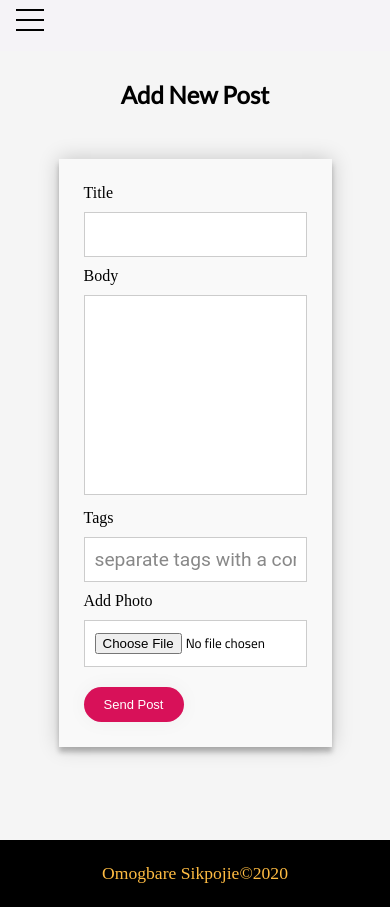
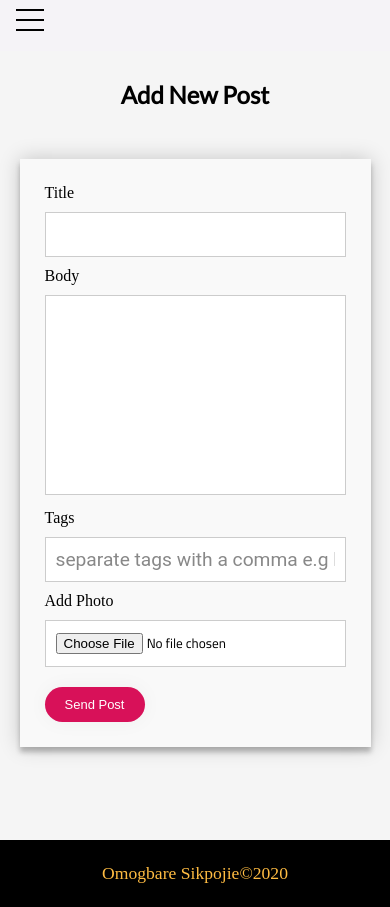
Before and after one commit to raymond-sikpojie/MERN-Fullstack-Blog, a React (Create React App) app in the folder client/: page /posts/new in a window 390 px wide. Built offline with nearby package versions, Linux system fonts and the light colour scheme; sample sign-in values are in the browser's storage; a web font is replaced by a local one.

Commit message:
post form width

```diff
--- a/client/src/components/PostForm/postform.css
+++ b/client/src/components/PostForm/postform.css
@@ -92,3 +92,9 @@
 :-ms-input-placeholder {
   color: #888;
 }
+
+@media (max-width: 600px) {
+  .form-container {
+    width: 90vw;
+  }
+}
```
